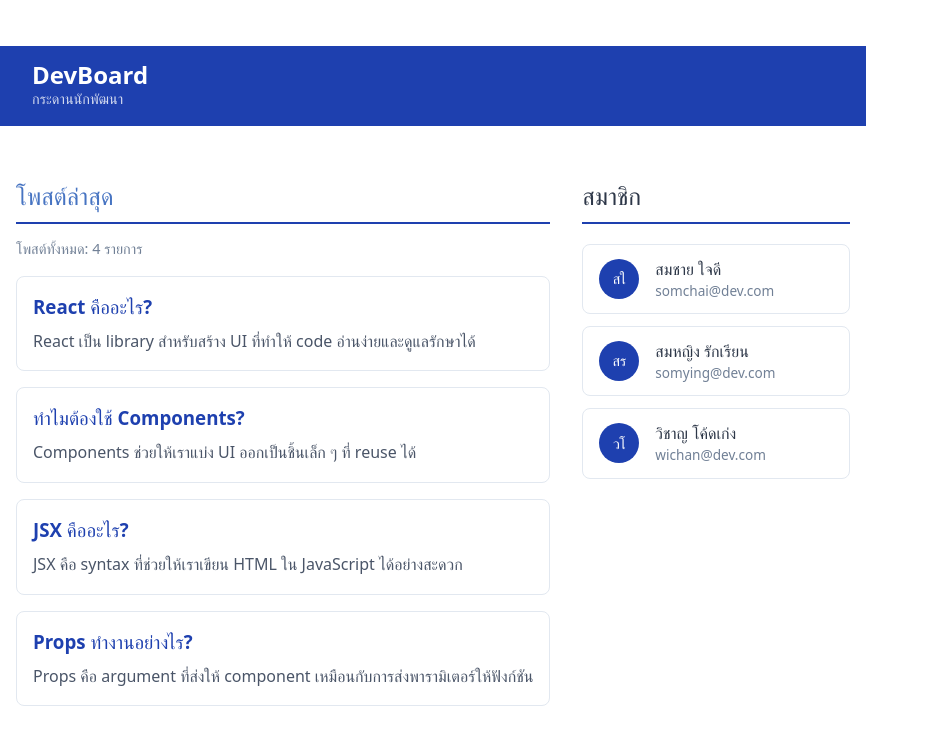
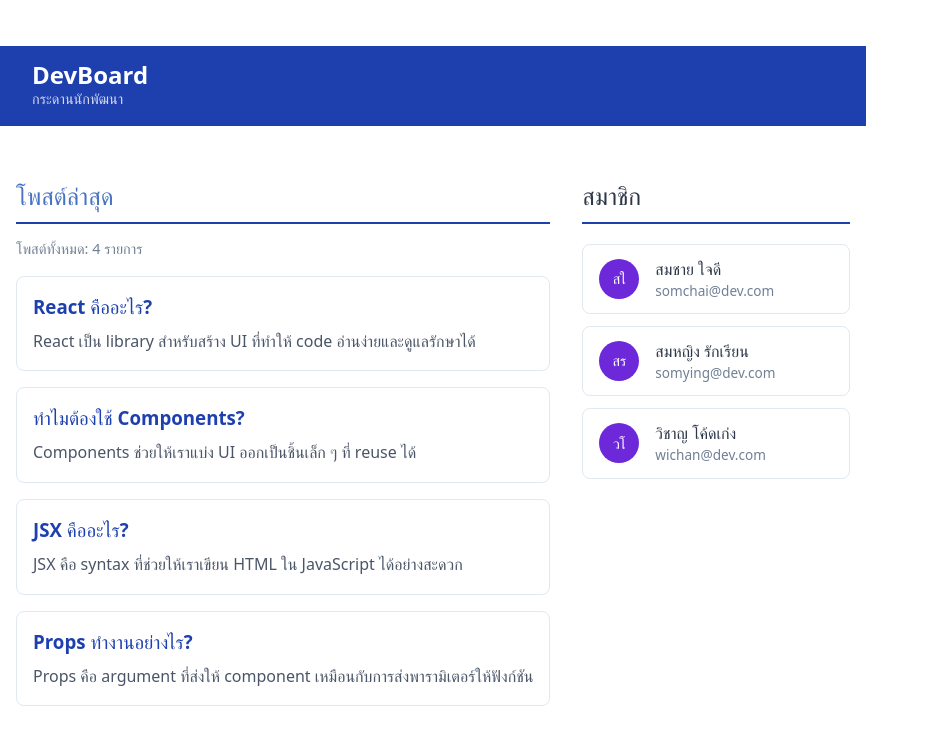
Before and after one commit to Nenegoodkids/devboard-67160186, a React (Vite) app: page / in a window 1280 px wide. Shown: the top 744 px of the page, without its empty margins (0-929 px from the left). Built offline with nearby package versions, Linux system fonts and the light colour scheme.

Commit message:
Add: UserCard Components(Challenge 2)

```diff
--- a/src/components/UserCard.jsx
+++ b/src/components/UserCard.jsx
@@ -1,8 +1,29 @@
 function UserCard({ name, email }) {
+  // 1. ดึงตัวอักษรแรกมาทำ avatar เหมือนเดิม
   const initials = name
     .split(" ")
     .map((n) => n[0])
     .join("");
+
+  // 2. คำนวณรหัสตัวเลขจากตัวอักษรแรก แล้วหารเอาเศษด้วย 3
+  const charCode = name.charCodeAt(0);
+  const colorIndex = charCode % 3;
+
+  // 3. กำหนดสีพื้นหลัง (bgColor) โดยใช้ switch/case ตรวจสอบผลลัพธ์ที่ได้
+  let bgColor;
+  switch (colorIndex) {
+    case 0:
+      bgColor = "#1e40af";
+      break;
+    case 1:
+      bgColor = "#047857";
+      break;
+    case 2:
+      bgColor = "#6d28d9";
+      break;
+    default:
+      bgColor = "#1e40af";
+  }
 
   return (
     <div
@@ -21,7 +42,7 @@ function UserCard({ name, email }) {
         style={{
           width: "40px",
           height: "40px",
-          background: "#1e40af",
+          background: bgColor, // 4. เปลี่ยนค่า background ตรงนี้ให้ใช้ตัวแปร bgColor
           color: "white",
           borderRadius: "50%",
           display: "flex",
@@ -40,4 +61,5 @@ function UserCard({ name, email }) {
     </div>
   );
 }
+
 export default UserCard;
```
